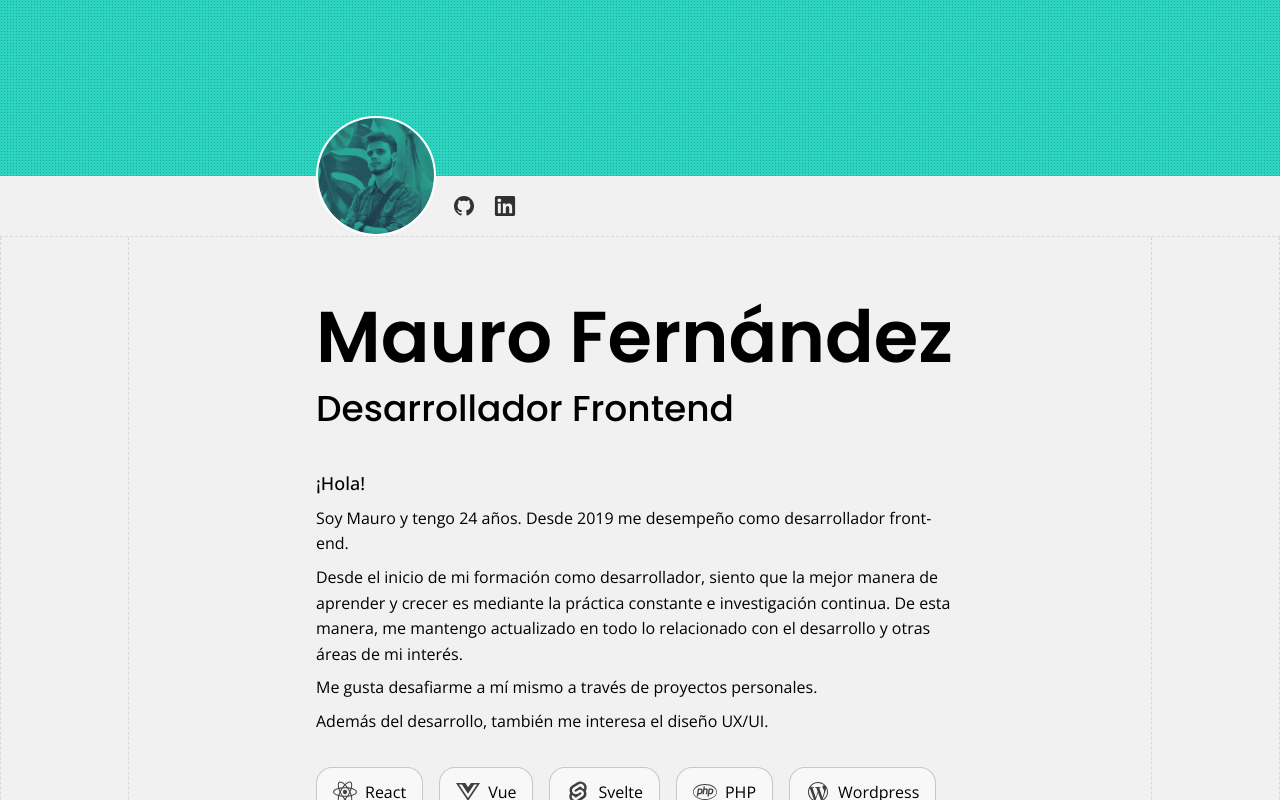
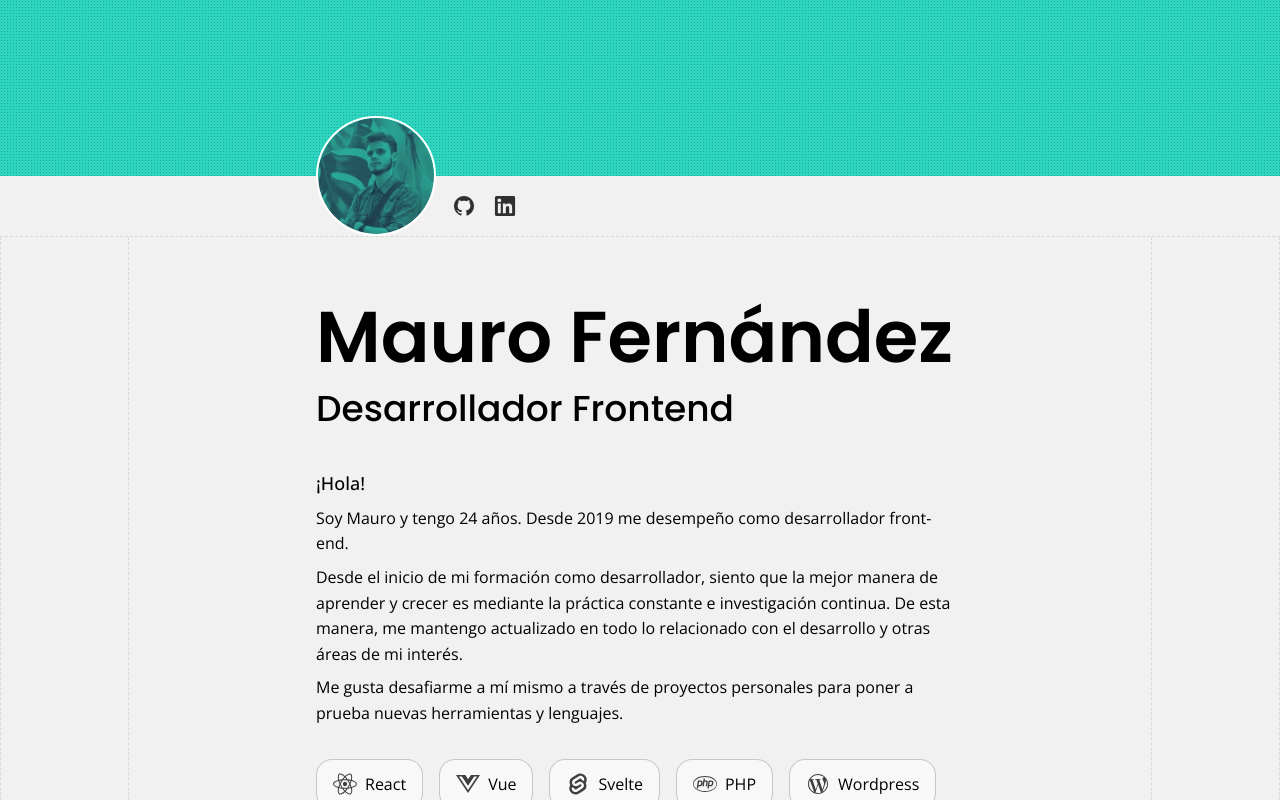
Before and after one commit to maufz/portfolio-2023, a Next.js app: page / in a window 1280 px wide. Shown: the top 800 px of the page. Built offline with nearby package versions, Linux system fonts and the light colour scheme.

Commit message:
Ajuste texto about

```diff
--- a/components/About.tsx
+++ b/components/About.tsx
@@ -25,12 +25,7 @@ export default function About() {
           investigación continua. De esta manera, me mantengo actualizado en
           todo lo relacionado con el desarrollo y otras áreas de mi interés.
         </p>
-        <p className="font-[350] text-black text-opacity-8 leading-[1.6]">
-          Me gusta desafiarme a mí mismo a través de proyectos personales.
-        </p>
-        <p className="font-[350] text-black text-opacity-8 leading-[1.6]">
-          Además del desarrollo, también me interesa el diseño UX/UI.
-        </p>
+        <p className="font-[350] text-black text-opacity-8 leading-[1.6]">Me gusta desafiarme a mí mismo a través de proyectos personales para poner a prueba nuevas herramientas y lenguajes.</p>
       </div>
     </motion.section>
   );
```
